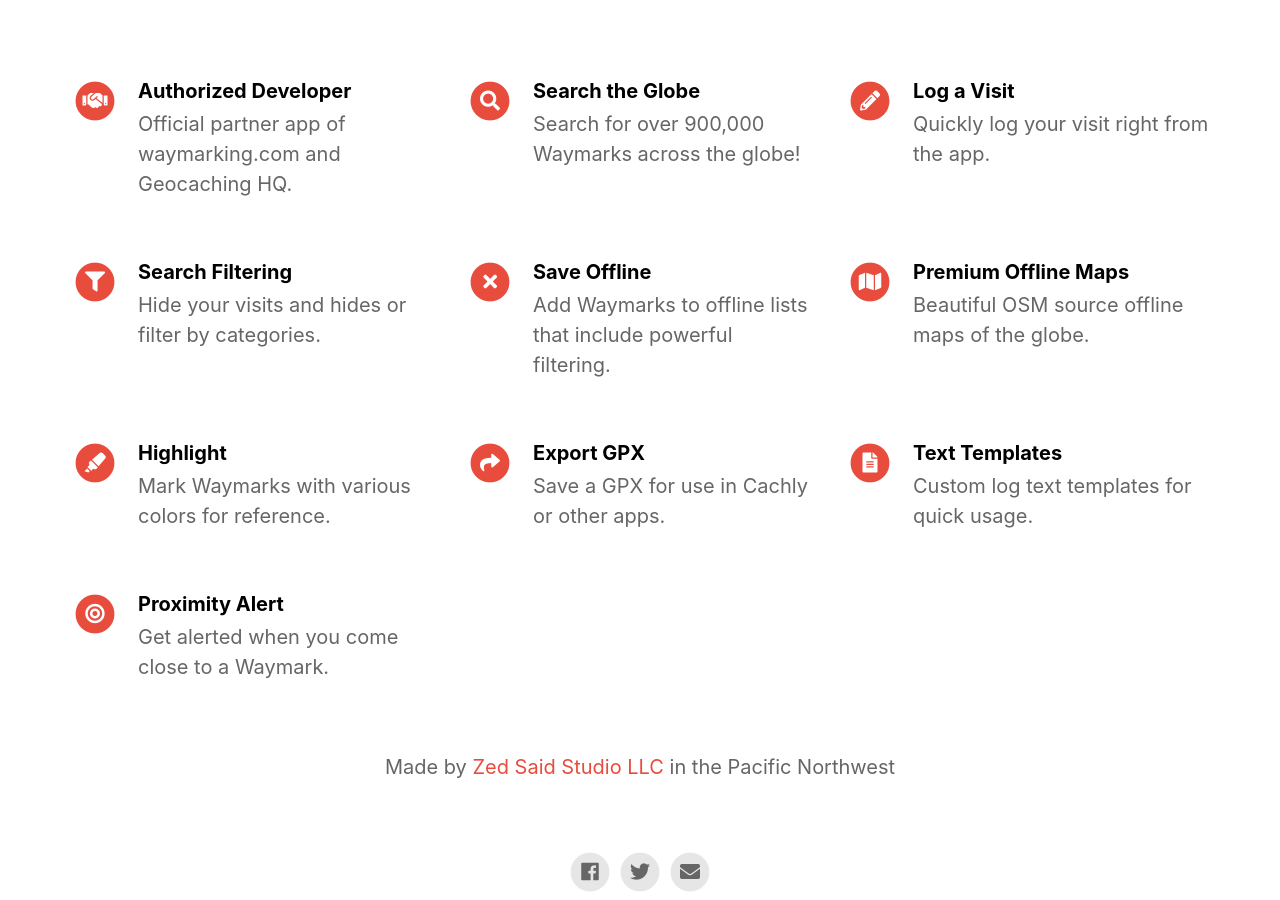
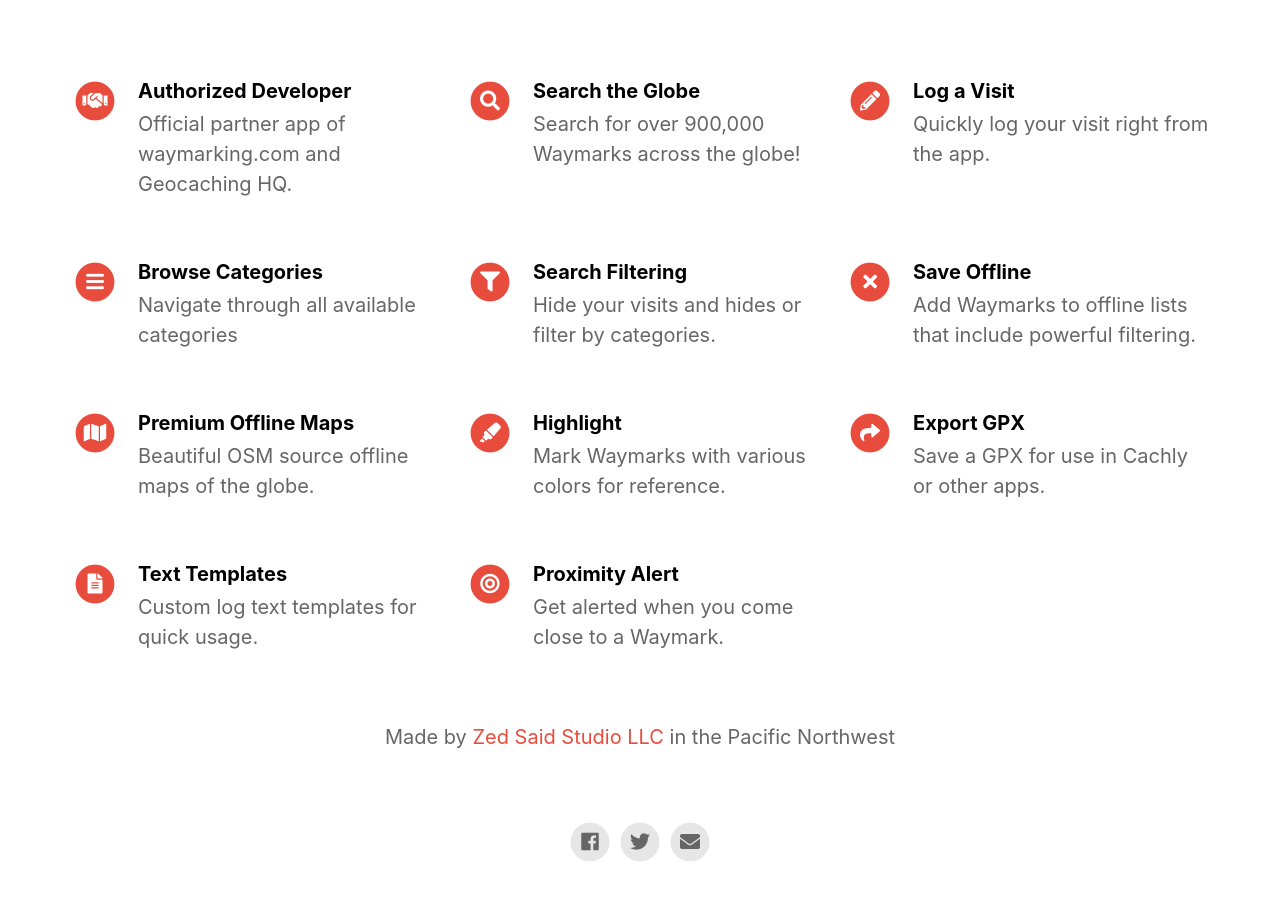
Before and after one commit to nnhubbard/waymarkly-website, a Jekyll site: the page built from index.html, in a window 1280 px wide and 900 px high, scrolled down 1003 px. Built offline with Jekyll 4.4.1, drawn with Linux system fonts in a browser that asks for light colours; nearby versions of some CDN libraries.

Commit message:
Update _config.yml
Added categories feature

```diff
--- a/_config.yml
+++ b/_config.yml
@@ -41,6 +41,10 @@
   - title                                 : Log a Visit
     description                           : Quickly log your visit right from the app.
     fontawesome_icon_name                 : pencil-alt
+
+  - title                                 : Browse Categories
+    description                           : Navigate through all available categories
+    fontawesome_icon_name                 : bars
 
   - title                                 : Search Filtering
     description                           : Hide your visits and hides or filter by categories.
```
